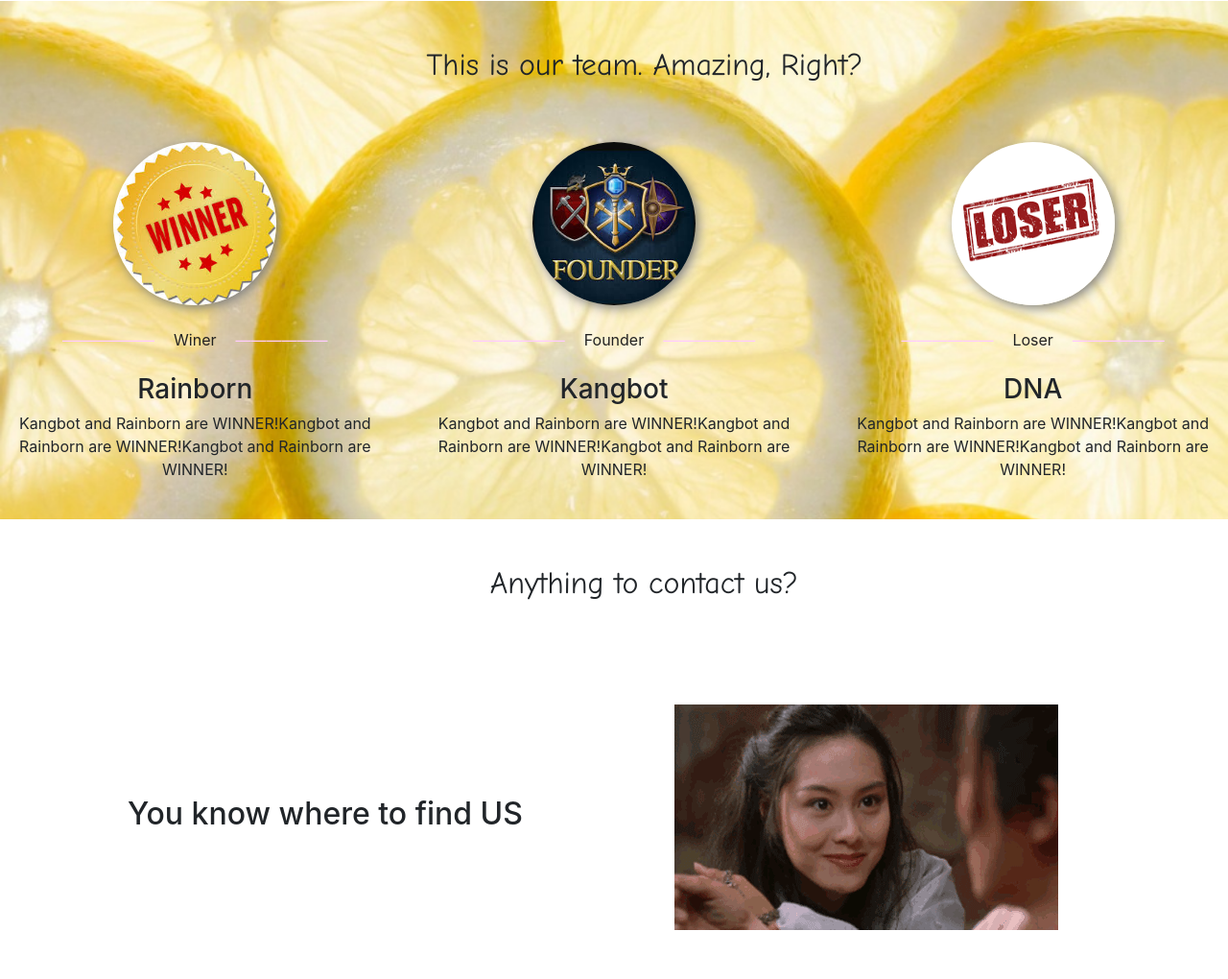
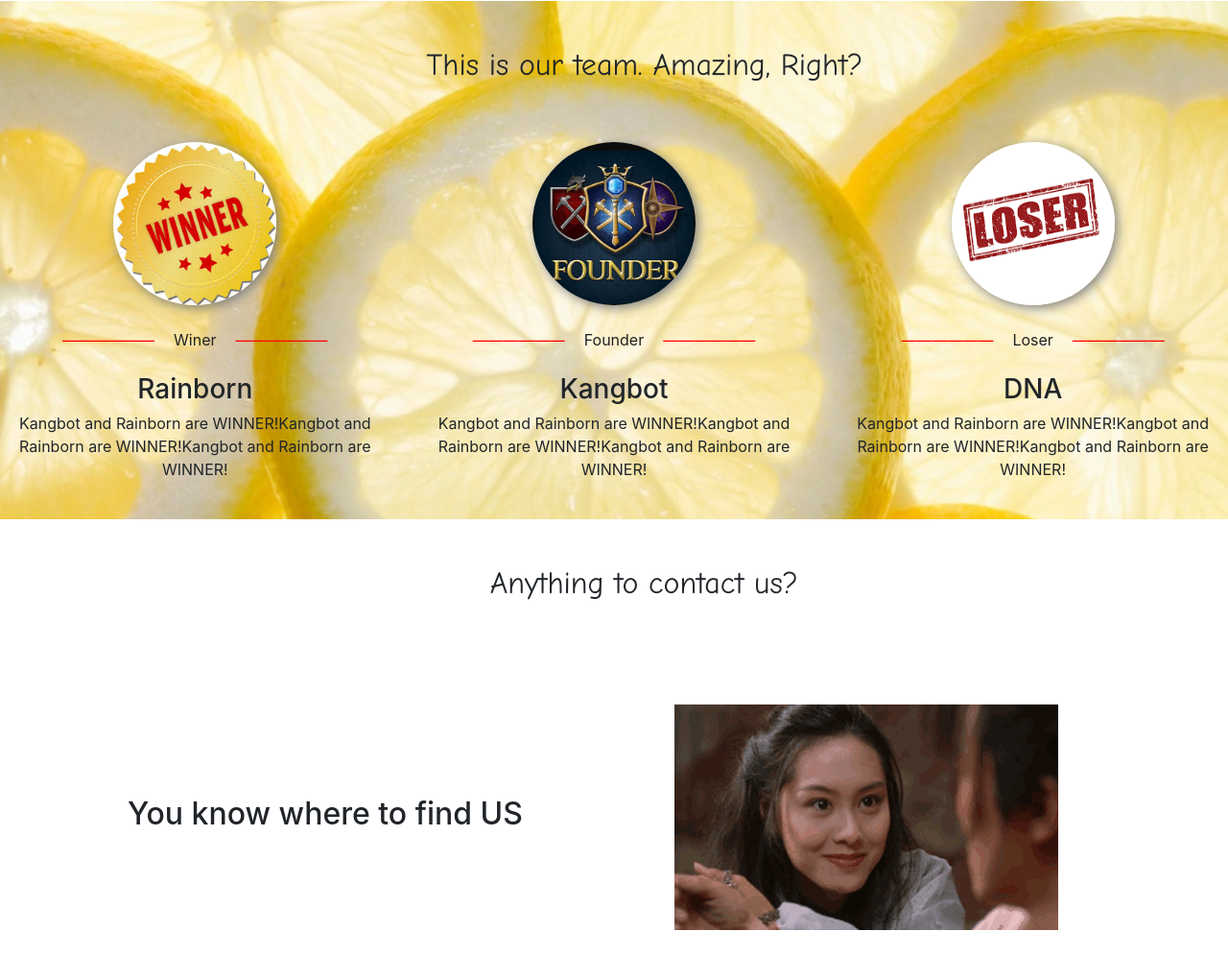
Before and after one commit to realWHY/AboutMe, a website built with webpack: page index.html in a window 1280 px wide. Shown: the part 1675-2695 px from the top of the page at 96% size. Built offline with nearby package versions, Linux system fonts and the light colour scheme.

Commit message:
team line

```diff
--- a/css/custom.css
+++ b/css/custom.css
@@ -142,7 +142,7 @@
 }
 
 .team_line{
-    color: #ffccff;
+    color: #ff0000;
 }
 .team_line span{
     color: #222;
```
